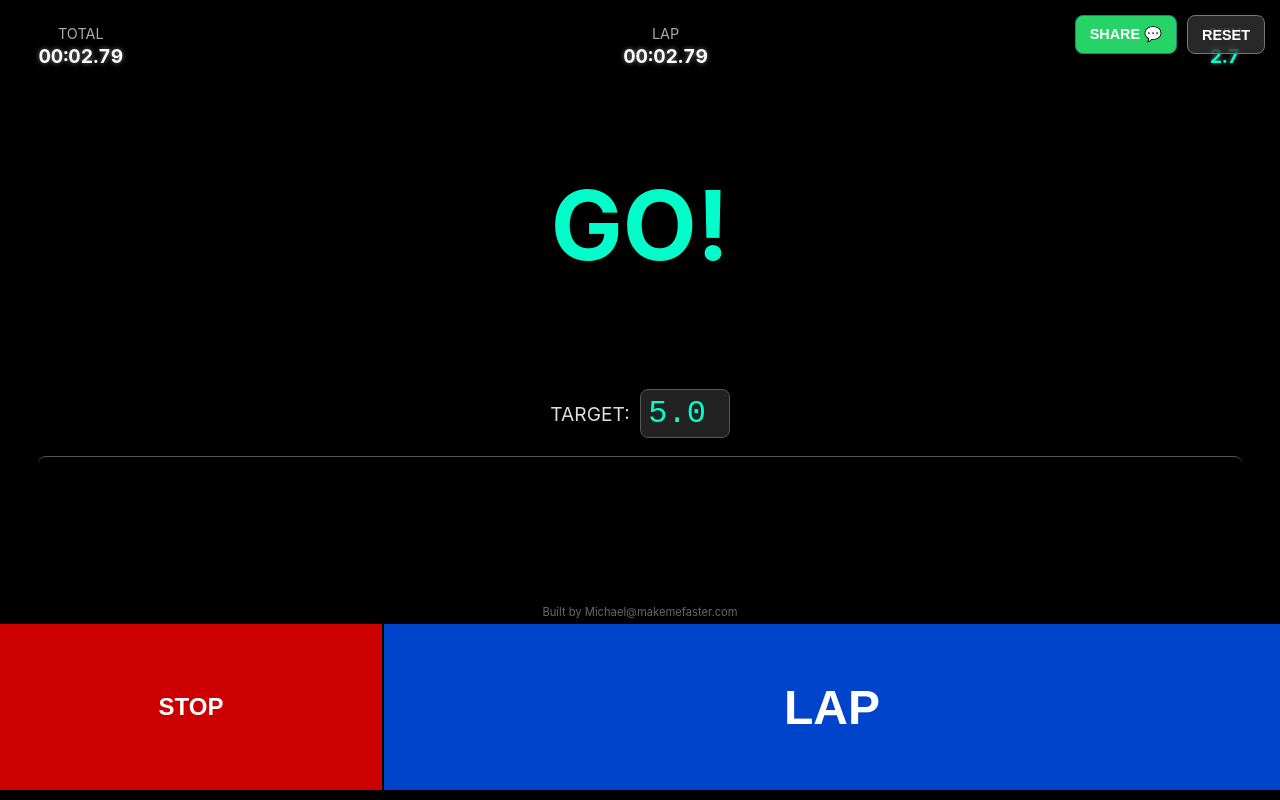
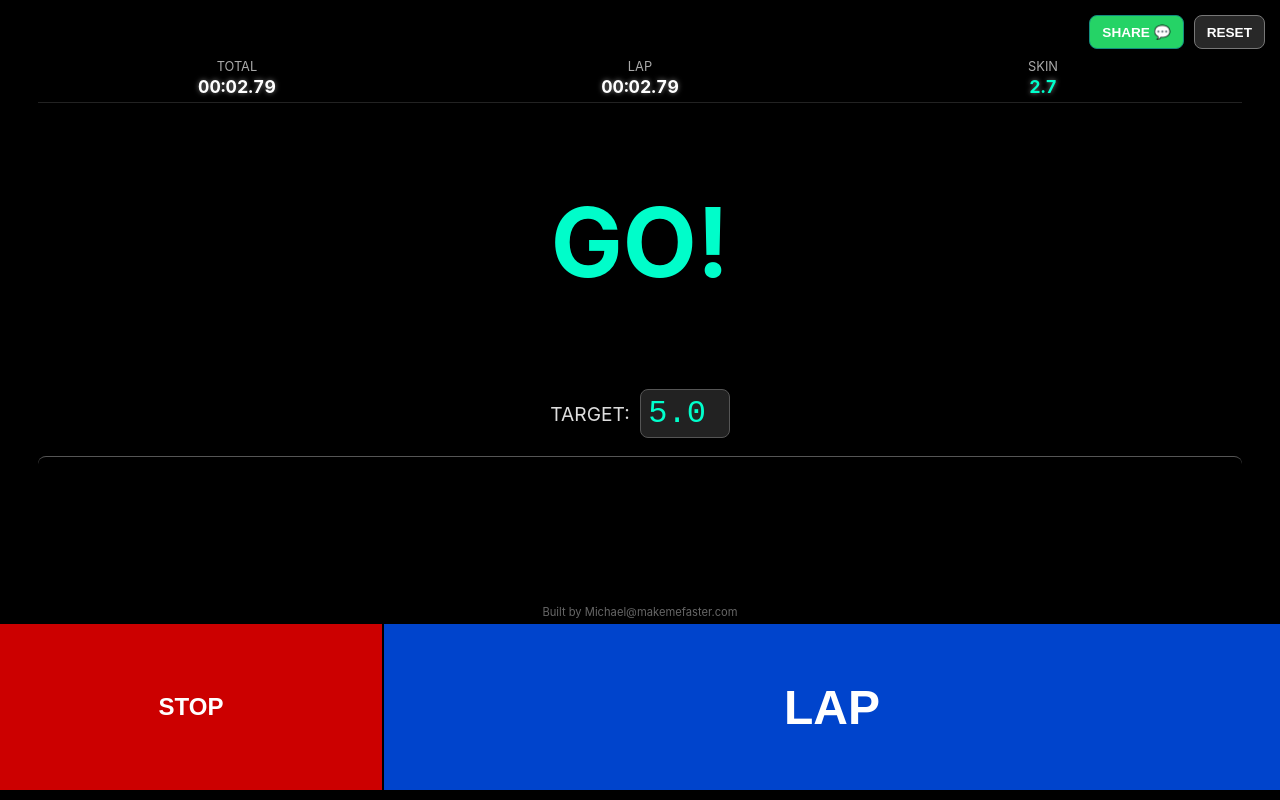
Before and after one commit to makemefaster/Velodrome-Stopwatch-, a plain HTML site: page index.html in a window 1280 px wide. Both pictures are taken after a click on the button "START". Drawn offline with Linux system fonts and the light colour scheme.

Commit message:
Update title and layout for top navigation

```diff
--- a/index.html
+++ b/index.html
@@ -5,7 +5,7 @@
     <meta name="viewport" content="width=device-width, initial-scale=1.0, maximum-scale=1.0, user-scalable=no, viewport-fit=cover">
     <meta name="apple-mobile-web-app-capable" content="yes">
     <meta name="apple-mobile-web-app-status-bar-style" content="black-translucent">
-    <title>Pro Pacer Full Data</title>
+    <title>Pro Pacer Layout Fix</title>
     <style>
         * {
             box-sizing: border-box;
@@ -32,29 +32,65 @@
             transition: background-color 0.3s ease;
         }
 
-        /* --- TOP TIMERS BAR (3 Columns) --- */
+        /* --- NEW TOP BAR LAYOUT --- */
+
+        /* Row 1: Buttons (Dedicated space, no overlapping) */
+        .top-nav {
+            width: 100%;
+            display: flex;
+            justify-content: flex-end; /* Push buttons to the right */
+            gap: 10px;
+            padding-right: 15px;
+            padding-left: 15px;
+            /* Respect the "Notch" on phones */
+            padding-top: max(15px, env(safe-area-inset-top));
+            margin-bottom: 5px;
+            z-index: 30;
+        }
+
+        .small-btn {
+            background: rgba(50,50,50,0.8);
+            border: 1px solid #777;
+            padding: 8px 12px;
+            font-size: 0.85rem;
+            border-radius: 8px;
+            color: white;
+            cursor: pointer;
+            text-decoration: none;
+            display: flex;
+            align-items: center;
+            justify-content: center;
+        }
+        #btn-whatsapp {
+            background-color: #25D366;
+            border-color: #128C7E;
+            font-weight: bold;
+        }
+
+        /* Row 2: Timers (3 Columns) */
         #timers-bar {
             display: flex;
             justify-content: space-between;
             width: 94%;
-            margin-top: max(15px, env(safe-area-inset-top));
-            padding-top: 10px;
+            padding: 5px 0;
             color: #555;
-            font-size: 0.9rem;
+            font-size: 0.8rem;
             text-transform: uppercase;
+            border-bottom: 1px solid #222; /* Subtle divider */
         }
 
         .timer-col {
             display: flex;
             flex-direction: column;
             align-items: center;
+            width: 33%; /* Even spacing */
         }
 
         .timer-val {
-            font-size: 1.2rem;
+            font-size: 1.1rem;
             font-weight: bold;
             margin-top: 2px;
-            font-variant-numeric: tabular-nums; /* Keeps numbers from jumping */
+            font-variant-numeric: tabular-nums;
         }
 
         /* Highlights when running */
@@ -66,7 +102,7 @@
             color: #aaa;
         }
 
-        #skin-val { color: #00ffcc; } /* Always cyan for skin */
+        #skin-val { color: #00ffcc; }
 
         /* --- MAIN HUGE DISPLAY --- */
         #last-lap-big {
@@ -168,34 +204,6 @@
         #btn-stop { width: 30%; background-color: #cc0000; border-right: 2px solid black;}
         #btn-lap { width: 70%; background-color: #0044cc; font-size: 3rem; }
 
-        /* TOP RIGHT MENU */
-        .top-menu {
-            position: absolute;
-            top: max(15px, env(safe-area-inset-top));
-            right: 15px;
-            display: flex;
-            gap: 10px;
-            z-index: 30;
-        }
-        .small-btn {
-            background: rgba(50,50,50,0.8);
-            border: 1px solid #777;
-            padding: 10px 14px;
-            font-size: 0.9rem;
-            border-radius: 8px;
-            color: white;
-            cursor: pointer;
-            text-decoration: none;
-            display: flex;
-            align-items: center;
-            justify-content: center;
-        }
-        #btn-whatsapp {
-            background-color: #25D366;
-            border-color: #128C7E;
-            font-weight: bold;
-        }
-
         .footer-credit {
             font-size: 0.7rem;
             color: #666;
@@ -207,7 +215,7 @@
 </head>
 <body>
 
-    <div class="top-menu">
+    <div class="top-nav">
         <button id="btn-whatsapp" class="small-btn" onclick="shareToWhatsapp()">Share 💬</button>
         <button id="btn-reset" class="small-btn" onclick="resetAll()">RESET</button>
     </div>
@@ -246,14 +254,14 @@
     </div>
 
     <script>
-        let startTime = 0;       // When the session started
-        let lastLapTime = 0;     // When the current lap started
-        let accumulatedTime = 0; // Stored time when paused
+        let startTime = 0;
+        let lastLapTime = 0;
+        let accumulatedTime = 0;
         let timerInterval;
         let running = false;
         let flashTimeout;
 
-        let sessionData = []; // Stores full data for WhatsApp
+        let sessionData = [];
 
         // Elements
         const timersBar = document.getElementById("timers-bar");
@@ -273,38 +281,6 @@
             let s = date.getUTCSeconds().toString().padStart(2, '0');
             let t = Math.floor(date.getUTCMilliseconds() / 10).toString().padStart(2, '0');
             return `${m}:${s}.${t}`;
-        }
-
-        function updateDisplay() {
-            const now = Date.now();
-
-            // 1. Calculate Total Time
-            // If running, it's (accumulated + current diff), if paused just accumulated
-            let currentTotal = accumulatedTime + (running ? (now - startTime) : 0);
-
-            // 2. Calculate Current Lap Time
-            // Current lap duration is now - lastLapTime
-            // Note: If we paused, logic gets tricky. For simplicity in this Pacer v1:
-            // We assume 'Stop' pauses everything. When we Resume, we shift the start times.
-            let currentLap = running ? (now - lastLapTime) : 0;
-            // Correction: When resuming, we need to ensure lap time continues correctly.
-            // Simplified approach: We recalculate based on saved offsets.
-            // Actually, easier way:
-            // We just render what we have.
-
-            // Wait, standard stopwatch logic:
-            // When paused, time stops. When resumed, start points shift forward.
-            // My stopTimer logic handles 'accumulatedTime'.
-            // I need a 'currentLapAccumulated' to handle pauses correctly for the Lap clock.
-            // Let's stick to the simpler logic used in previous steps which worked for Total.
-            // Logic update below in start/stop functions.
-
-            // Display Total
-            totalDisplay.innerText = formatFullTime(currentTotal);
-
-            // Display Lap
-            // We need a separate accumulator for the current lap to handle pauses
-            // See 'timer logic' below in Start function.
         }
 
         // --- IMPROVED TIMER LOGIC ---
@@ -337,7 +313,7 @@
                 // START
                 running = true;
                 lastTick = Date.now();
-                timerInterval = setInterval(tick, 30); // 30ms update rate
+                timerInterval = setInterval(tick, 30);
 
                 lapBtn.innerText = "LAP";
                 lapBtn.style.backgroundColor = "#0044cc";
@@ -361,8 +337,8 @@
 
             // Capture Data
             let finalLapTimeMs = lapTimeElapsed;
-            let finalLapStr = formatFullTime(finalLapTimeMs); // 00:05.65
-            let skinStr = skinDisplay.innerText; // 5.6
+            let finalLapStr = formatFullTime(finalLapTimeMs);
+            let skinStr = skinDisplay.innerText;
 
             let targetVal = parseFloat(targetInput.value);
             let skinValNum = parseFloat(skinStr);
@@ -377,7 +353,7 @@
             let lapNum = sessionData.length + 1;
             sessionData.push({
                 num: lapNum,
-                time: finalLapStr, // Saving the FULL time 00:15.65
+                time: finalLapStr,
                 skin: skinStr,
                 status: isGood ? "✅" : "❌"
             });
@@ -392,13 +368,11 @@
             // Add to List (Showing FULL time)
             let row = document.createElement("div");
             row.className = "lap-row " + (isGood ? "lap-good" : "lap-bad");
-            // Displaying Full Split (00:15.65) in the list
             row.innerHTML = `<span>#${lapNum}</span> <span>${finalLapStr}</span>`;
             lapsList.prepend(row);
 
             // RESET LAP CLOCK
             lapTimeElapsed = 0;
-            // Immediate update to show 0
             lapDisplay.innerText = "00:00.00";
             skinDisplay.innerText = "0.0";
         }
@@ -448,7 +422,6 @@
             msg += "------------------\n";
 
             sessionData.forEach(lap => {
-                // Sharing the FULL time
                 msg += "Lap " + lap.num + ": " + lap.time + " " + lap.status + "\n";
             });
 
```
